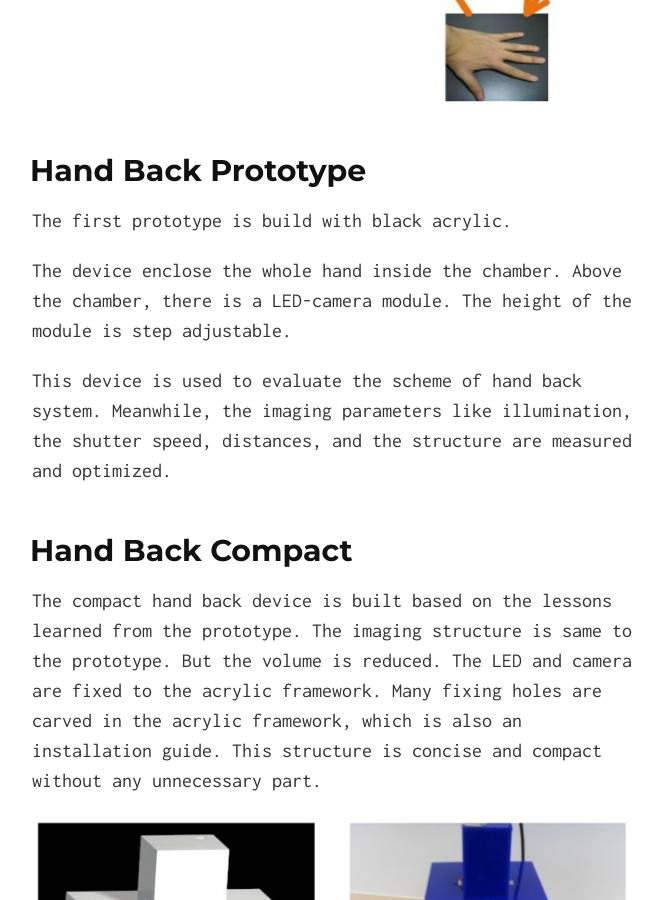
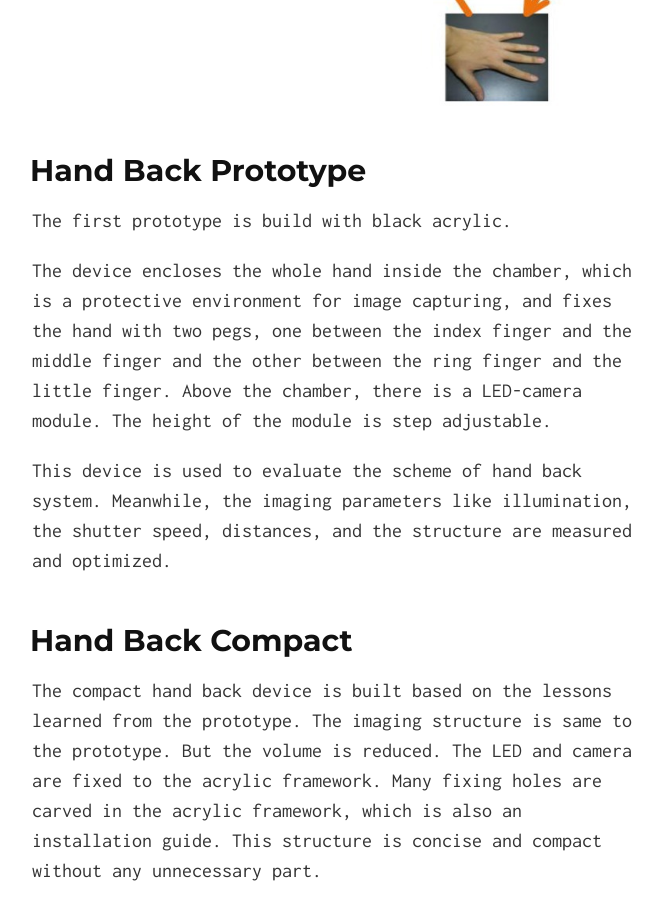
Before and after one commit to quxiaofeng/handback, a Jekyll site: the page built from index.html, in a window 1280 px wide and 900 px high, scrolled down 402 px. Shown: the whole window, without its empty margins (308-971 px from the left). Built offline with Jekyll 4.4.1, drawn with Linux system fonts in a browser that asks for light colours; Markdown is read by kramdown in place of the engine named in the settings.

Commit message:
Updated the content

```diff
--- a/_includes/index.md
+++ b/_includes/index.md
@@ -6,7 +6,7 @@
 
 The first prototype is build with black acrylic.
 
-The device enclose the whole hand inside the chamber. Above the chamber, there is a LED-camera module. The height of the module is step adjustable.
+The device encloses the whole hand inside the chamber, which is a protective environment for image capturing, and fixes the hand with two pegs, one between the index finger and the middle finger and the other between the ring finger and the little finger. Above the chamber, there is a LED-camera module. The height of the module is step adjustable.
 
 This device is used to evaluate the scheme of hand back system. Meanwhile, the imaging parameters like illumination, the shutter speed, distances, and the structure are measured and optimized.
 
```
